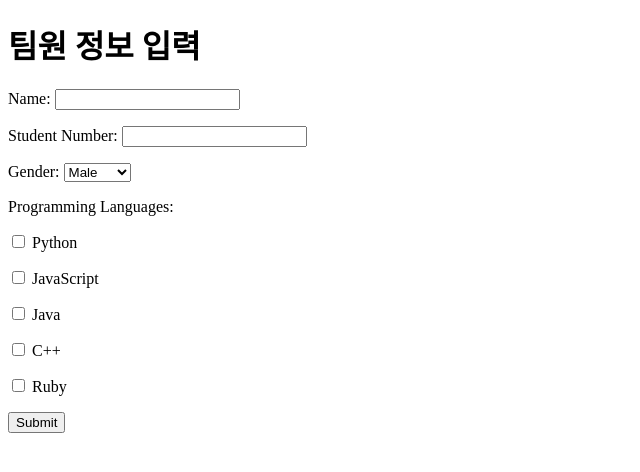
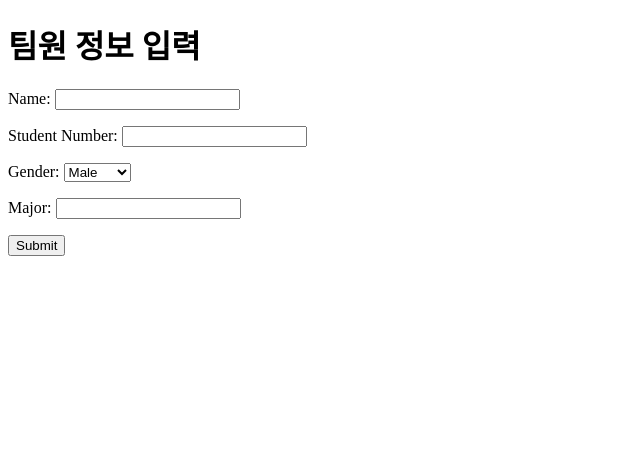
Before and after one commit to CSID-DGU/2024-2-OSSPrac-openmind-08, a Flask app: page / in a window 1280 px wide. Shown: the top 472 px of the page, without its empty margins (0-640 px from the left). Run offline with Flask 3, Linux system fonts and the light colour scheme.

Commit message:
new_input_major

```diff
--- a/subjects3_1/team.py
+++ b/subjects3_1/team.py
@@ -15,9 +15,9 @@ def result():
         result = dict()
         result['Name'] = request.form.get('name')
         result['StudentNumber'] = request.form.get('StudentNumber')
-        result['Gender'] = request.form.get('gender')  # 팀원 1
-        result['Programming Languages'] = request.form.getlist('languages')  # 팀원 2
-        result['Programming Languages'] = ', '.join(result['Programming Languages'])  # 목록을 문자열로 변환
+        result['Gender'] = request.form.get('gender')
+        result['Major'] = request.form.get('major')
+
         return render_template('result.html', result=result)
 
 if __name__ == '__main__':
--- a/subjects3_1/templates/input.html
+++ b/subjects3_1/templates/input.html
@@ -16,13 +16,8 @@
                 <option value="Female">Female</option>
             </select>
         </p>
-        <p>Programming Languages:</p>
-        <p><input type="checkbox" name="languages" value="Python"> Python</p>
-        <p><input type="checkbox" name="languages" value="JavaScript"> JavaScript</p>
-        <p><input type="checkbox" name="languages" value="Java"> Java</p>
-        <p><input type="checkbox" name="languages" value="C++"> C++</p>
-        <p><input type="checkbox" name="languages" value="Ruby"> Ruby</p>
-        <button type="submit" name="submit" value="submit">Submit</button>
+        <p>Major: <input type="text" name="major" required></p>
+        <p><button type="submit">Submit</button></p>
     </form>
 </body>
 </html>
```
